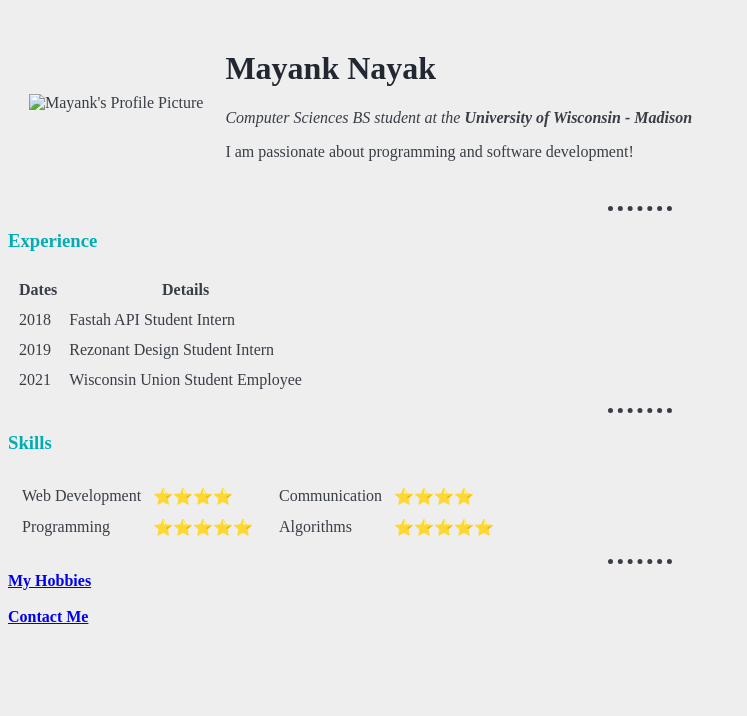
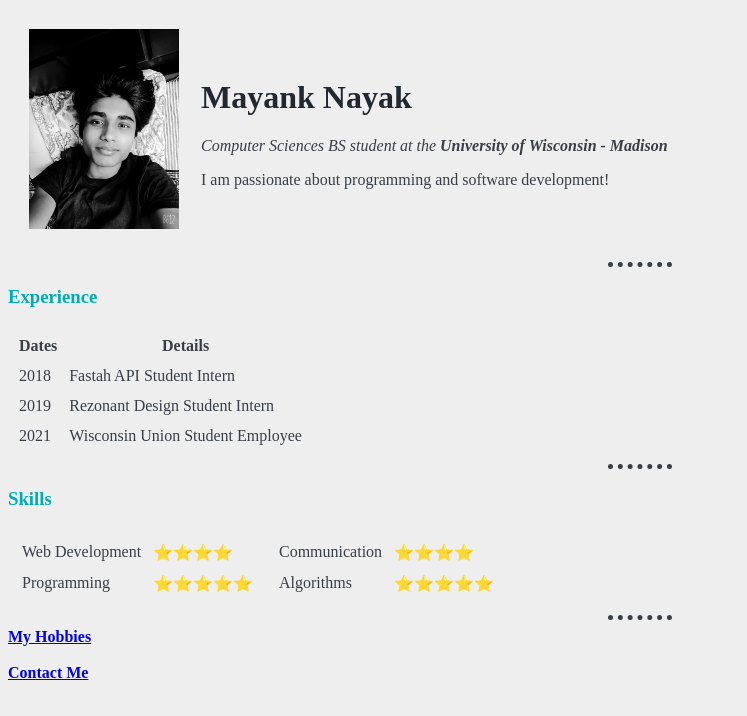
Before and after one commit to mayank-nayak/PersonalCV, a plain HTML site: page index.html in a window 1280 px wide. Shown: the whole page, without its empty margins (0-747 px from the left). Drawn offline with Linux system fonts and the light colour scheme; files that its build step writes are made by us from their sources.

Commit message:
Update index.html

```diff
--- a/index.html
+++ b/index.html
@@ -9,7 +9,7 @@
 <body>
     <table cellspacing = "20">
         <tr>
-            <td><img src = "Images/B612_20200425_152009_271.jpeg" alt = "Mayank's Profile Picture" height = "200"></td>
+            <td><img src = "B612_20200425_152009_271.jpeg" alt = "Mayank's Profile Picture" height = "200"></td>
             <td><h1>Mayank Nayak</h1>
             <p><em>Computer Sciences BS student at the <strong>University of Wisconsin - Madison</strong></em></p>
             <p>I am passionate about programming and software development!</p></td>
```
